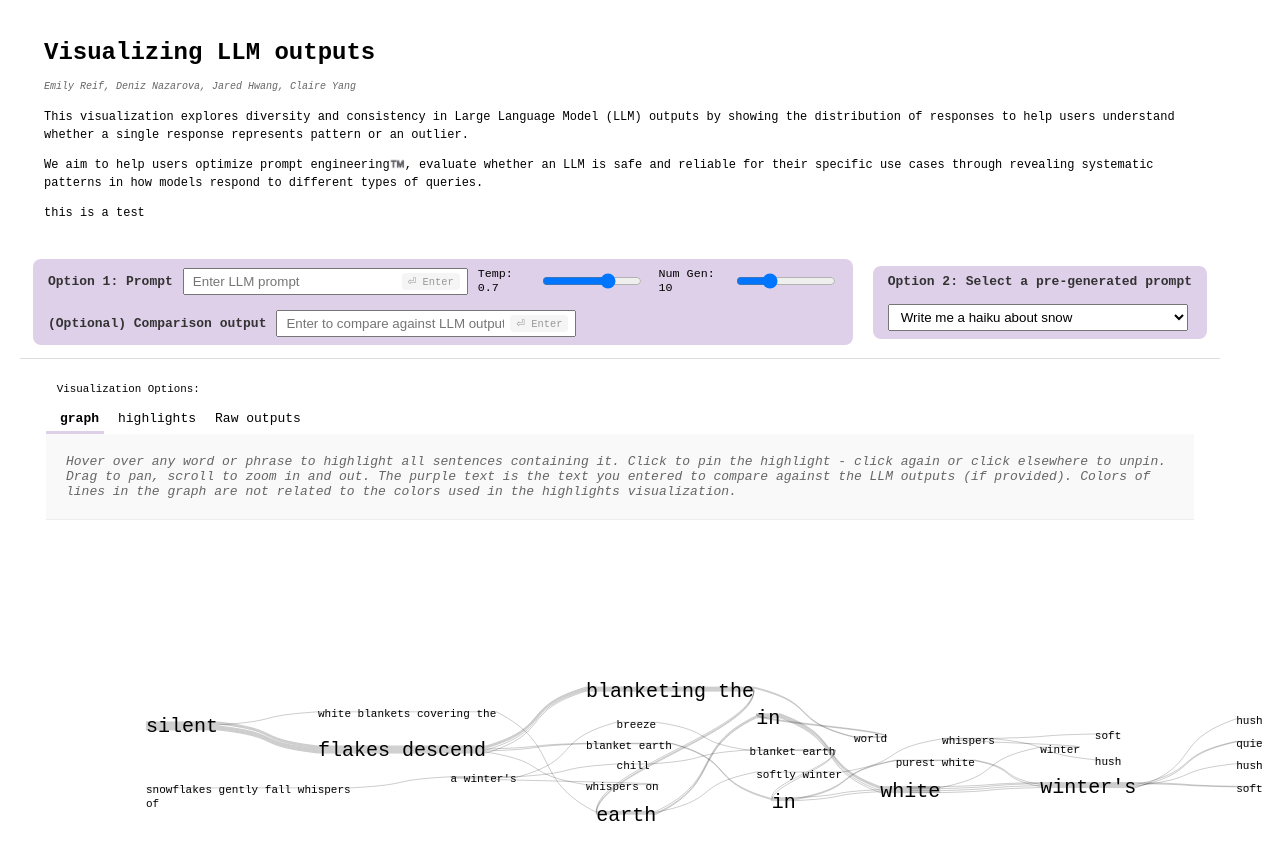
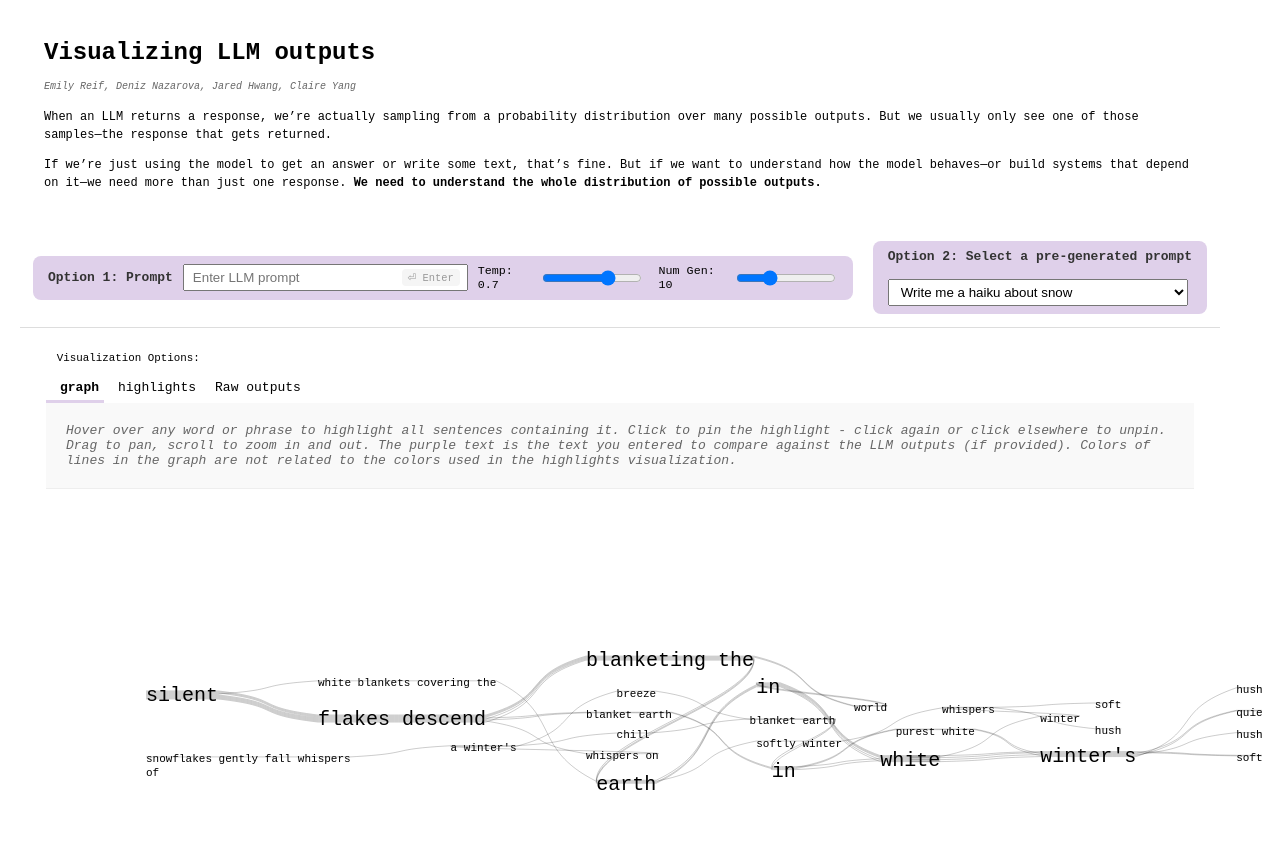
Before and after one commit to 1kaiser/llm-consistency-vis, a React (Create React App) app: page / in a window 1280 px wide. Shown: the top 860 px of the page. Built offline with nearby package versions, Linux system fonts and the light colour scheme.

Commit message:
removing expected baseline comparison

```diff
--- a/public/index.html
+++ b/public/index.html
@@ -75,12 +75,19 @@
     <h1>Visualizing LLM outputs</h1>
     <p class="authors"> Emily Reif, Deniz Nazarova, Jared Hwang, Claire Yang </p>
     <p>
-      This visualization explores diversity and consistency in Large Language Model (LLM) outputs by showing the distribution of responses to help users understand whether a single response represents pattern or an outlier.
+      When an LLM returns a response, we’re actually sampling from a probability distribution over many possible
+      outputs. But we usually only see one of those samples—the response that gets returned.
     </p>
     <p>
-      We aim to help users optimize prompt engineering™️, evaluate whether an LLM is safe and reliable for their specific use cases through revealing systematic patterns in how models respond to different types of queries.
+      If we’re just using the model to get an answer or write some text, that’s fine. But if we want to understand how
+      the model behaves—or build systems that depend on it—we need more than just one response. <b>We need to understand
+      the whole distribution of possible outputs.</b>
     </p>
-    this is a test
+    <!-- <p>
+      However, it's hard to grasp the shape of a distribution by reading dozens or hundreds of individual outputs. So
+      how can we explore this space more effectively? Can graph lattice visualizations help show patterns beyond a
+      single generation?
+    </p> -->
   </header>
 
   <noscript>You need to enable JavaScript to run this app.</noscript>
--- a/src/single_example.tsx
+++ b/src/single_example.tsx
@@ -100,7 +100,6 @@ class SingleExample extends React.Component {
     renderOutputsGraph() {
         return <SingleExampleWordGraph
             generations={this.state.generations}
-            expectedOutput={state.expectedOutput}
         ></SingleExampleWordGraph>;
     }
 
@@ -118,7 +117,6 @@ renderOutputsBasic() {
     renderOutputsHighlights() {
         return <SingleExampleHighlights
             generations={this.state.generations}
-            expectedOutput={state.expectedOutput}
         ></SingleExampleHighlights>;
     }
   componentDidMount() {
--- a/src/single_example_app.tsx
+++ b/src/single_example_app.tsx
@@ -13,18 +13,13 @@ class SingleExampleApp extends React.Component {
         selectedExample: DEFAULT_TEXT,
         temperature: state.temp,
         numGenerations: state.numGenerations,
-        expectedOutput: "",
-        draftExpectedOutput: ""
     };
 
     handleDropdownChange = (event: React.ChangeEvent<HTMLSelectElement>) => {
         this.setState({
             selectedExample: event.target.value,
-            draftExpectedOutput: "",
-            expectedOutput: ""
         });
         state.setSelectedExample(event.target.value);
-        state.setExpectedOutput("");
     }
 
     handleSliderChange = (event: any, param: string) => {
@@ -33,15 +28,6 @@ class SingleExampleApp extends React.Component {
 
     handleInputChange = (event: any) => {
         this.setState({ selectedExample: event.target.value });
-    }
-
-    handleExpectedOutputChange = (event: any) => {
-        this.setState({ draftExpectedOutput: event.target.value });
-    }
-
-    handleExpectedOutputSubmit = () => {
-        this.setState({ expectedOutput: this.state.draftExpectedOutput });
-        state.setExpectedOutput(this.state.draftExpectedOutput);
     }
 
     handleSubmit = () => {
@@ -110,28 +96,6 @@ class SingleExampleApp extends React.Component {
                             </div>
                         </div>
                     </div>
-
-                    <div className="option-row">
-                        <div className='input-header'>(Optional) Comparison output </div>
-                        <div className="input-box">
-                            <div className="input-with-hint">
-                                <input
-                                    type="text"
-                                    className="input-field"
-                                    placeholder="Enter to compare against LLM outputs"
-                                    value={this.state.draftExpectedOutput}
-                                    onChange={this.handleExpectedOutputChange}
-                                    onKeyPress={(e) => {
-                                        if (e.key === 'Enter') {
-                                            this.handleExpectedOutputSubmit();
-                                            this.handleSubmit();
-                                        }
-                                    }}
-                                />
-                                <span className="enter-hint">⏎ Enter</span>
-                            </div>
-                        </div>
-                    </div>
                 </div>
 
                 <div className='input-section'>
--- a/src/single_example_highlights.tsx
+++ b/src/single_example_highlights.tsx
@@ -4,7 +4,6 @@ import { observer } from "mobx-react";
 import * as d3 from 'd3';
 interface Props {
     generations: string[];
-    expectedOutput?: string;
 }
 
 class SingleExampleHighlights extends React.Component<Props> {
@@ -12,7 +11,6 @@ class SingleExampleHighlights extends React.Component<Props> {
 
     render() {
         let generations = this.props.generations;
-        const expectedOutput = this.props.expectedOutput;
 
         if (!generations) {
             return;
@@ -21,10 +19,6 @@ class SingleExampleHighlights extends React.Component<Props> {
         // Clone generations array for processing
         let displayGenerations = [...generations];
 
-        // Add the expected output to the list if it exists and is not empty
-        if (expectedOutput && expectedOutput.trim() !== '') {
-            displayGenerations.push(expectedOutput);
-        }
 
         // Get common substrings for highlighting
         const [stems, allSubstrings] = this.getAllSubstrings(displayGenerations);
@@ -33,7 +27,6 @@ class SingleExampleHighlights extends React.Component<Props> {
         const sorted = [...displayGenerations].sort();
         return <div className="outputs">
             {sorted.map(generation => {
-                const isExpectedOutput = generation === expectedOutput;
 
                 // Apply highlights
                 const layeredHighlights = allSubstrings.map(substring => {
@@ -49,7 +42,7 @@ class SingleExampleHighlights extends React.Component<Props> {
                     className='line-holder'
                     key={generation}>
                     {layeredHighlights}
-                    <div style={isExpectedOutput ? { fontWeight: 'bold' } : undefined}>
+                    <div>
                         {generation}
                     </div>
                 </div>);
--- a/src/single_example_wordgraph.tsx
+++ b/src/single_example_wordgraph.tsx
@@ -7,7 +7,6 @@ import { ellipseForce } from "./force_collide_ellipse";
 
 interface Props {
     generations: string[];
-    expectedOutput?: string; // Optional since it may not always be provided
 }
 
 const NUM_WORDS_TO_WRAP = 4;
@@ -68,10 +67,6 @@ class SingleExampleWordGraph extends React.Component<Props> {
 
     async componentDidUpdate() {
         const generations = this.props.generations;
-        const expectedOutput = this.props.expectedOutput;
-
-        // Special color for expected output
-        const expectedOutputColor = "#781eba"; // Magenta or any color that stands out
 
         const edgeColors = d3.scaleOrdinal(d3.schemeTableau10.slice(0, 9)).domain(generations);
 
@@ -80,9 +75,6 @@ class SingleExampleWordGraph extends React.Component<Props> {
 
         // Create a combined array with both generations and expected output (if it exists)
         const allTextToProcess = [...generations];
-        if (expectedOutput && expectedOutput.trim() !== '') {
-            allTextToProcess.push(expectedOutput);
-        }
 
         // Generate graph data from all text
         const { nodesData, linksData } = utils.createGraphDataFromGenerations(allTextToProcess);
@@ -196,7 +188,6 @@ class SingleExampleWordGraph extends React.Component<Props> {
 
             links.attr("d", (d: any) => this.renderPath(d))
                 .attr("stroke", (d: any) => {
-                    if (expectedOutput && d.sentence === expectedOutput) return expectedOutputColor;
                     return this.linkIsInSents(d) ? edgeColors(d.sentence) : defaultColor;
                 })
                 .attr("stroke-width", (d: any) => {
@@ -211,7 +202,6 @@ class SingleExampleWordGraph extends React.Component<Props> {
             nodes
                 .attr("transform", (d: any) => `translate(${d.x}, ${d.y})`)
                 .attr('fill', (d: NodeDatum) => {
-                    if (expectedOutput && d.origSentences.has(expectedOutput)) return expectedOutputColor;
                     return this.nodeIsInSents(d) ? selectedColor : defaultColor;
                 })
                 .style('opacity', (d: NodeDatum) => {
@@ -219,7 +209,6 @@ class SingleExampleWordGraph extends React.Component<Props> {
                     if (!activeNode) {
                         return 1;
                     }
-                    if (expectedOutput && d.origSentences.has(expectedOutput)) return 1;
                     return this.nodeIsInSents(d) ? 1 : 0.2;
                 })
                 .classed('blur', (d: NodeDatum) => this.selectedNode ? !this.nodeIsInSents(d) : false)
--- a/src/state.tsx
+++ b/src/state.tsx
@@ -5,16 +5,14 @@ import { OpenAI } from "openai";
 
 const DEFAULT_NUM_GENERATIONS = 10;
 const DEFAULT_TEMP = 0.7;
-// TODO: this is unsafe!! Eventually remove.
-const OPENAI_API_KEY = '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';
-
+// For some demo, use hardcoded key
+const OPENAI_API_KEY = null;
 class State {
     loading = false;
     selectedExample: string = '';
     temp: number = DEFAULT_TEMP;
     numGenerations: number = DEFAULT_NUM_GENERATIONS;
     generationsCache: { [example: string]: { [temp: number]: string[] } } = {};
-    expectedOutput: string = '';
 
     constructor() {
         makeAutoObservable(this);
@@ -39,9 +37,6 @@ class State {
         this.numGenerations = value;
     });
 
-    setExpectedOutput = ((value: string) => {
-        this.expectedOutput = value;
-    });
 
     async fetchFromOpenAI(n: number): Promise<string[]> {
         let openai_api_key = utils.parseUrlParam('openai_api_key') || OPENAI_API_KEY;
@@ -55,9 +50,8 @@ class State {
             console.warn('No API key provided. Skipping OpenAI fetch.');
             return [];
         }
-
         const openaiClient = new OpenAI({
-            apiKey: openai_api_key,
+            apiKey: openai_api_key.trim(),
             dangerouslyAllowBrowser: true,
         });
 
```
Also changed, not shown: 1 other file (tests, documents, lock files or other folders).
